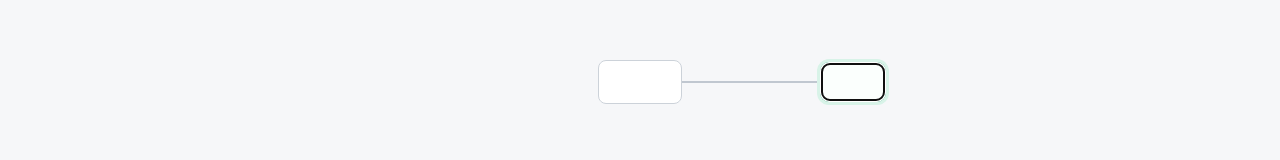
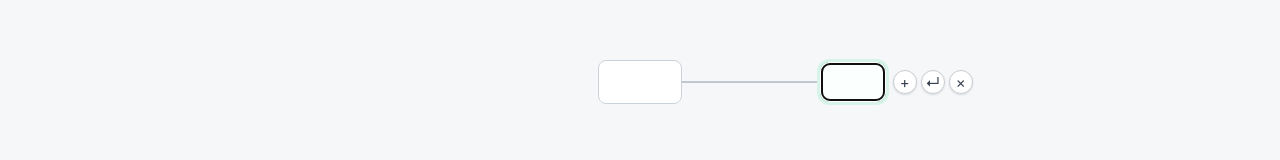
Before and after one commit to kw9101/mindmap, a React (Vite) app: page / in a window 1280 px wide. Shown: the part 186-346 px from the top of the page. Built offline with nearby package versions, Linux system fonts and the light colour scheme.

Commit message:
Add node hover action handles

```diff
--- a/src/ui/App.tsx
+++ b/src/ui/App.tsx
@@ -1428,6 +1428,14 @@ export function App() {
       onExitEditing={exitEditingIfCurrent}
       onTextChange={(path, text) => {
         commitMindmap(updateNodeText(mindmap!, path, text), "Edit node text", path);
+      }}
+      onAddChild={(path) => {
+        const next = addChildNode(mindmap!, path);
+        commitMindmap(next, "Add child node", lastChildPath(next, path));
+      }}
+      onAddSibling={(path) => {
+        const next = addSiblingNode(mindmap!, path);
+        commitMindmap(next, "Add sibling node", nextSiblingNodePath(next, path));
       }}
       onFocusChildOrCreate={(path) => {
         const childPath = firstChildPathForExistingNode(mindmap!, path);
@@ -1986,6 +1994,11 @@ function NodeTextArea({
   );
 }
 
+function preventActionPointerDown(event: PointerEvent<HTMLButtonElement>): void {
+  event.preventDefault();
+  event.stopPropagation();
+}
+
 function NodeEditor({
   node,
   side,
@@ -2000,6 +2013,8 @@ function NodeEditor({
   onToggleSelect,
   onExitEditing,
   onTextChange,
+  onAddChild,
+  onAddSibling,
   onFocusChildOrCreate,
   onFocusNextOrCreate,
   onDelete,
@@ -2026,6 +2041,8 @@ function NodeEditor({
   onToggleSelect: (path: string) => void;
   onExitEditing: (path: string) => void;
   onTextChange: (path: string, text: string) => void;
+  onAddChild: (path: string) => void;
+  onAddSibling: (path: string) => void;
   onFocusChildOrCreate: (path: string) => void;
   onFocusNextOrCreate: (path: string) => void;
   onDelete: (path: string) => void;
@@ -2067,6 +2084,8 @@ function NodeEditor({
             onToggleSelect={onToggleSelect}
             onExitEditing={onExitEditing}
             onTextChange={onTextChange}
+            onAddChild={onAddChild}
+            onAddSibling={onAddSibling}
             onFocusChildOrCreate={onFocusChildOrCreate}
             onFocusNextOrCreate={onFocusNextOrCreate}
             onDelete={onDelete}
@@ -2089,6 +2108,7 @@ function NodeEditor({
   const editing = editingPath === node.path;
   const collapsed = collapsedPaths.has(node.path);
   const hasChildren = node.children.length > 0;
+  const actionTabIndex = selected || editing ? 0 : -1;
 
   return (
     <div className={`node-subtree ${side}${collapsed ? " collapsed" : ""}`}>
@@ -2177,6 +2197,50 @@ function NodeEditor({
             {collapsed ? "›" : "⌄"}
           </button>
         )}
+        <div className="node-actions" aria-label={`Node ${node.path} actions`}>
+          <button
+            type="button"
+            className="node-action"
+            aria-label={`Add child to Node ${node.path}`}
+            title="Add child"
+            tabIndex={actionTabIndex}
+            onPointerDown={preventActionPointerDown}
+            onClick={(event) => {
+              event.stopPropagation();
+              onAddChild(node.path);
+            }}
+          >
+            +
+          </button>
+          <button
+            type="button"
+            className="node-action"
+            aria-label={`Add sibling after Node ${node.path}`}
+            title="Add sibling"
+            tabIndex={actionTabIndex}
+            onPointerDown={preventActionPointerDown}
+            onClick={(event) => {
+              event.stopPropagation();
+              onAddSibling(node.path);
+            }}
+          >
+            ↵
+          </button>
+          <button
+            type="button"
+            className="node-action danger"
+            aria-label={`Delete Node ${node.path}`}
+            title="Delete"
+            tabIndex={actionTabIndex}
+            onPointerDown={preventActionPointerDown}
+            onClick={(event) => {
+              event.stopPropagation();
+              onDelete(node.path);
+            }}
+          >
+            ×
+          </button>
+        </div>
       </div>
       {side === "right" && !collapsed && children}
     </div>
--- a/src/ui/styles.css
+++ b/src/ui/styles.css
@@ -526,6 +526,55 @@ kbd {
   background: #eef4ff;
 }
 
+.node-actions {
+  position: absolute;
+  left: calc(100% + 8px);
+  top: 50%;
+  z-index: 3;
+  display: flex;
+  gap: 4px;
+  opacity: 0;
+  pointer-events: none;
+  transform: translateY(-50%);
+  transition: opacity 120ms ease;
+}
+
+.node-row:hover .node-actions,
+.node-row:focus-within .node-actions,
+.node-input.selected ~ .node-actions,
+.node-input.editing ~ .node-actions {
+  opacity: 1;
+  pointer-events: auto;
+}
+
+.node-action {
+  width: 24px;
+  min-width: 24px;
+  height: 24px;
+  padding: 0;
+  border-radius: 50%;
+  color: #374151;
+  background: #ffffff;
+  box-shadow: 0 1px 2px rgba(15, 23, 42, 0.12);
+  line-height: 1;
+}
+
+.node-action:hover {
+  border-color: #4d88ff;
+  background: #eef4ff;
+}
+
+.node-action.danger:hover {
+  border-color: #dc2626;
+  background: #fff1f2;
+  color: #b91c1c;
+}
+
+.node-subtree.left > .node-row .node-actions {
+  right: calc(100% + 8px);
+  left: auto;
+}
+
 .node-subtree.left > .node-row {
   flex-direction: row-reverse;
 }
```
Also changed, not shown: 3 other files (tests, documents, lock files or other folders).
